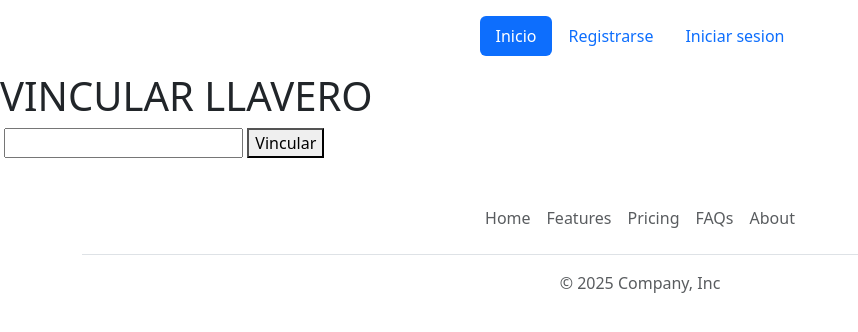
After one commit to prieto-cristian/patas-seguras, a Django app: page /llavero/vincular/1/ in a window 1280 px wide. The commit adds this page. Shown: the top 332 px of the page, without its empty margins (0-858 px from the left). Run offline with Django 5.2, Linux system fonts and the light colour scheme.

Commit message:
Subir cambios

```diff
--- a/llaveros/models.py
+++ b/llaveros/models.py
@@ -32,8 +32,6 @@ class Llavero(models.Model):
         ("NUEVO", "Nuevo"),
         ("VINCULADO", "Vinculado"),
         ("EXPIRO", "Expiró"),
-        ("DESVINCULADO", "Desvinculado"),
-        ("SIN_MASCOTA", "Sin mascota"),
     ]
 
     mascota = models.ForeignKey(
--- a/llaveros/urls.py
+++ b/llaveros/urls.py
@@ -1,6 +1,7 @@
 from django.urls import path
 from .views import (inicio, UsuarioUpdateView, MascotaListView,
-                    MascotaCreateView, MascotaUpdateView, LlaveroDetailView)
+                    MascotaCreateView, MascotaUpdateView, LlaveroView,
+                    LlaveroVincularView)
 
 urlpatterns = [
     path("", inicio, name='inicio'),
@@ -9,5 +10,6 @@ urlpatterns = [
     path("mascotas/", MascotaListView.as_view(), name="listar_mascotas"),
     path("mascotas/crear/", MascotaCreateView.as_view(), name="crear_mascota"),
     path("mascotas/modificar/<pk>/", MascotaUpdateView.as_view(), name="modificar_mascota"),
-    path("llavero/<slug:slug>/", LlaveroDetailView.as_view(), name="mostrar_llavero"),
+    path("llavero/<slug:slug>/", LlaveroView.as_view(), name="mostrar_llavero"),
+    path("llavero/vincular/<slug:slug>/", LlaveroVincularView.as_view(), name="registrar_llavero"),
 ]
--- a/llaveros/views.py
+++ b/llaveros/views.py
@@ -1,13 +1,15 @@
 from django.contrib.auth.mixins import LoginRequiredMixin
 from django.core.exceptions import PermissionDenied
+from django.http import HttpResponse, HttpResponseNotFound, Http404
 from django.shortcuts import render, redirect, get_object_or_404
 from django.urls import reverse_lazy
-from django.views.generic import CreateView, ListView, UpdateView, DetailView
+from django.views.generic import CreateView, ListView, UpdateView, DetailView, TemplateView
+from django.views import View
 from django.contrib.auth.views import FormView
 from django.contrib.auth.forms import AuthenticationForm, UserChangeForm
 from django.contrib.auth import login, logout
 from django.contrib.auth.models import User
-from .forms import UsuarioRegistroForm, MascotaForm, UsuarioUpdateForm
+from .forms import UsuarioRegistroForm, MascotaForm, UsuarioUpdateForm, LlaveroForm
 from .models import Mascota, Llavero
 
 # Create your views here.
@@ -80,8 +82,36 @@ def cerrar_sesion(request):
     return redirect("inicio")
 
 
-class LlaveroDetailView(DetailView):
-    model = Llavero
-    template_name = "llavero_detalle.html"
-    context_object_name = "llavero"
-    slug_field = 'identificador_publico'
+class LlaveroView(View):
+
+    def get(self, request, *args, **kwargs):
+        llavero = get_object_or_404(
+            Llavero,
+            identificador_publico=kwargs["slug"] )
+
+        match llavero.estado:
+            case "NUEVO":
+                if request.user.is_authenticated:
+                    return redirect("registrar_llavero",
+                                    slug=llavero.identificador_publico)
+                return redirect("login")
+
+            case "VINCULADO":
+                return redirect("informacion_mascota",
+                                slug=llavero.identificador_publico)
+
+            case "EXPIRO":
+                return redirect("llavero_expiro")
+
+            case "SIN_MASCOTA":
+                return redirect("llavero_sin_mascota")
+        return Http404("No se encontro")
+
+
+class LlaveroVincularView(TemplateView):
+    template_name = 'vincular_llavero.html'
+
+    def post(self, slug):
+        llavero = get_object_or_404(Llavero, identificador_publico=slug)
+        print(f"LLAVERO: {llavero}")
+        pass
--- a/templates/index.html
+++ b/templates/index.html
@@ -16,6 +16,7 @@
     {% block iniciar_sesion %}{% endblock %}
     {% block actualizar_usuarios %}{% endblock %}
     {% block llavero_detalle %}{% endblock %}
+    {% block vincular_llavero %}{% endblock %}
     {% include 'footer.html' %}
 <script src="https://cdn.jsdelivr.net/npm/bootstrap@5.3.8/dist/js/bootstrap.bundle.min.js" integrity="sha384-FKyoEForCGlyvwx9Hj09JcYn3nv7wiPVlz7YYwJrWVcXK/BmnVDxM+D2scQbITxI" crossorigin="anonymous"></script>
 </body>
--- a/templates/llavero_detalle.html
+++ /dev/null
@@ -1,4 +0,0 @@
-{% extends 'index.html' %}
-{% block llavero_detalle %}
-{{ llavero }}
-{% endblock llavero_detalle %}
--- /dev/null
+++ b/templates/vincular_llavero.html
@@ -0,0 +1,10 @@
+{% extends 'index.html' %}
+{% block vincular_llavero %}
+    <h1>VINCULAR LLAVERO</h1>
+    <form action="{% url 'vincular_llavero' slug %}" method="post">
+        {% csrf_token %}
+        <label for="codigo"></label>
+        <input type="text" name="codigo" id="codigo">
+        <button>Vincular</button>
+    </form>
+{% endblock vincular_llavero %}
```
Also changed, not shown: llaveros/forms.py (+7 -1 lines), llaveros/migrations/0007_alter_llavero_estado.py (added), llaveros/migrations/0008_alter_llavero_estado.py (added).
